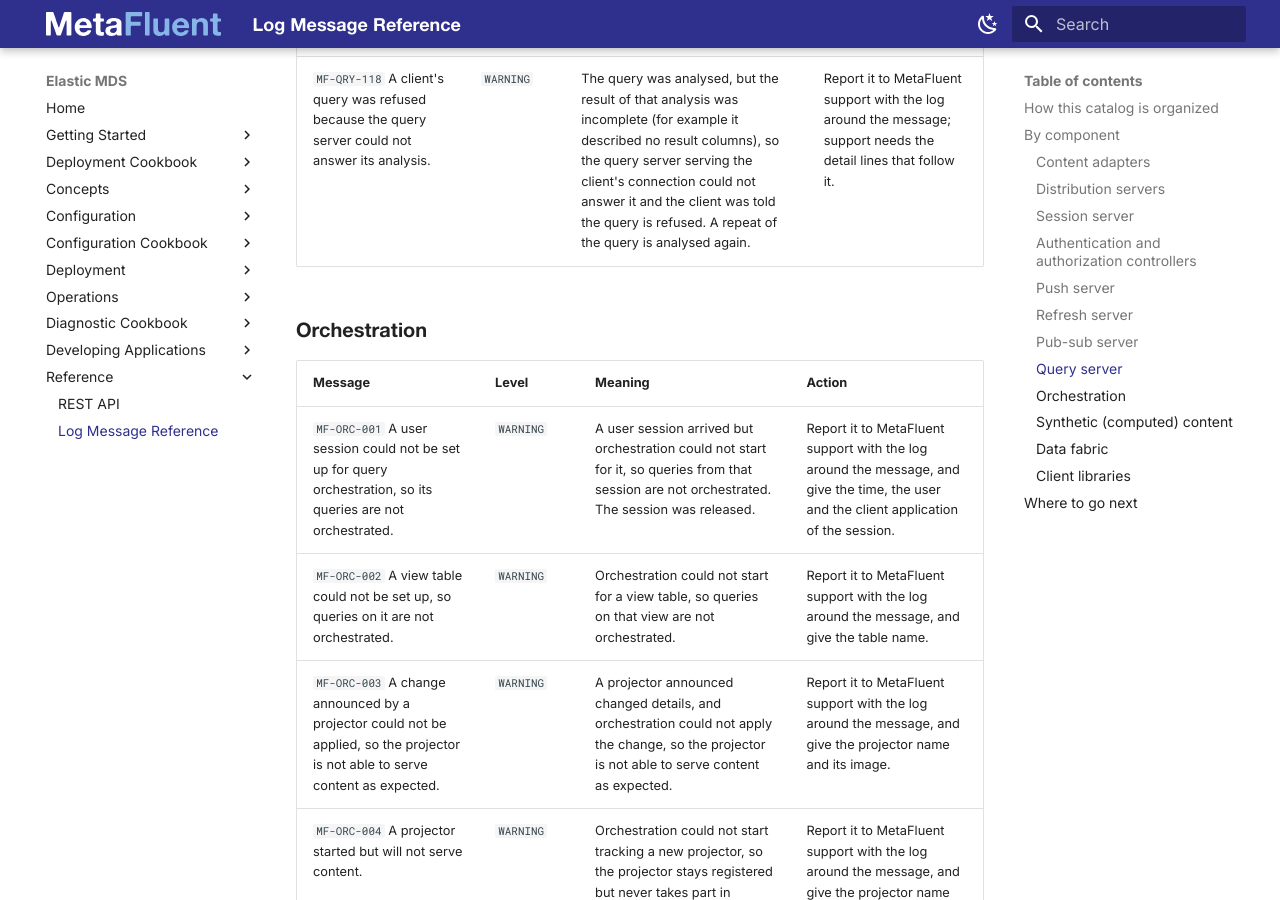
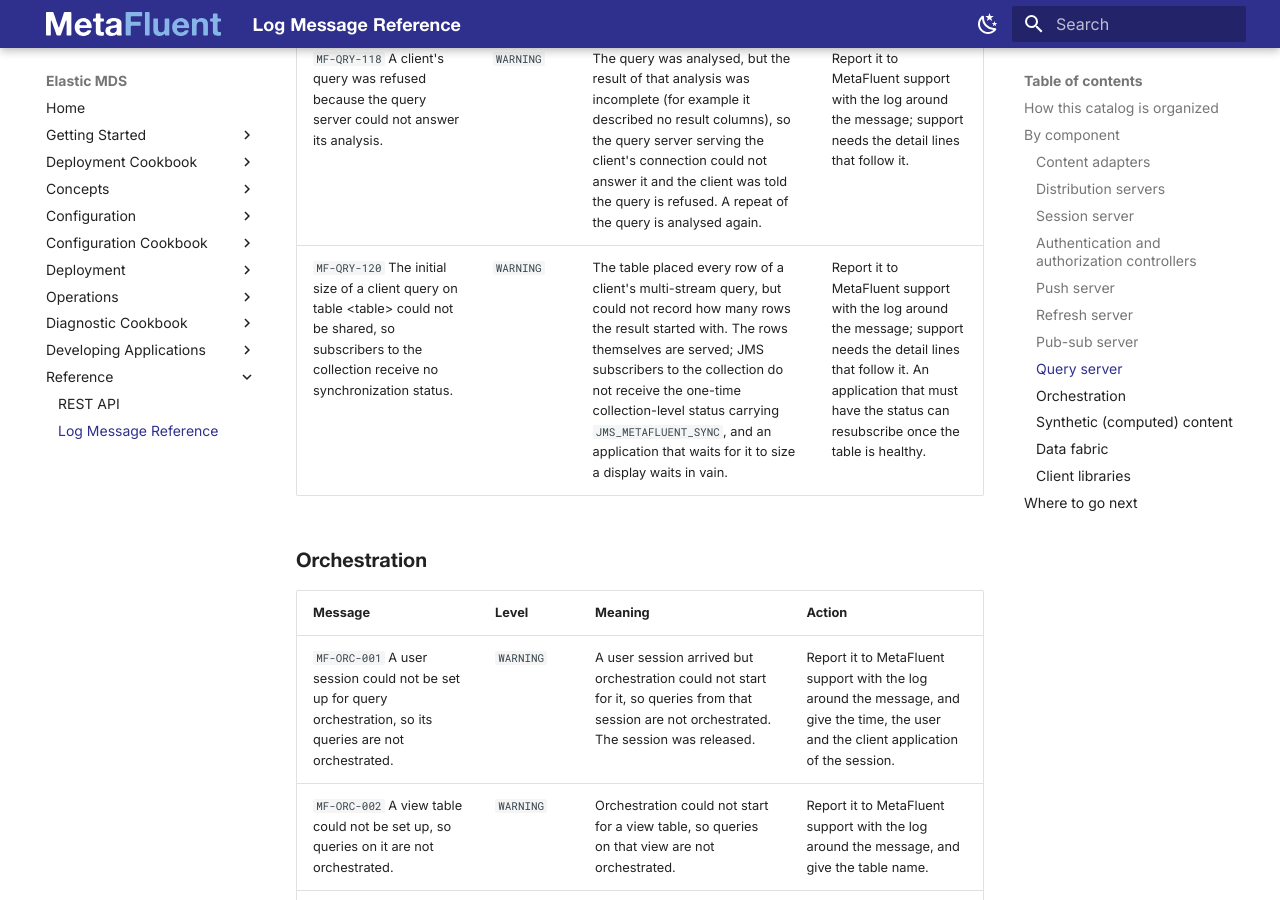
Before and after one commit to MetaFluent/ElasticMDS-docs, an MkDocs documentation site: the page built from docs/Log-Message-Reference.md, in a window 1280 px wide and 900 px high, scrolled down 34613 px. Built offline with MkDocs 1.6.1 and Material for MkDocs 9.7.7, drawn with Linux system fonts in a browser that asks for light colours; the version menu is left out.

Commit message:
Log Message Reference: MF-QRY-120, the initial size of a query that could not be shared (MetaFluent/IssueTracking#1742)
https://github.com/MetaFluent/IssueTracking/issues/1742

Co-Authored-By: Claude Fable 5.1 <noreply@anthropic.com>
Claude-Session: https://claude.ai/code/session_01G11mkgc1gfyZNxiydBPdA3

```diff
--- a/docs/Log-Message-Reference.md
+++ b/docs/Log-Message-Reference.md
@@ -234,6 +234,7 @@ The file-based controllers that decide who may sign in and what each user may re
 | `MF-QRY-116` Cleanup after a client query failed; some leftover query data may remain on this node. | `WARNING` | When a client query ended, removing its analysis or something it published failed, so leftover data may remain. | Report it to MetaFluent support with the log around the message; support needs the detail lines that follow it. |
 | `MF-QRY-117` A client's query was refused because the query server could not read its analysis. | `WARNING` | The query was analysed, but the query server serving the client's connection could not read the result of that analysis, so the client was told the query is refused. A repeat of the query is analysed again. | Report it to MetaFluent support with the log around the message; support needs the detail lines that follow it. |
 | `MF-QRY-118` A client's query was refused because the query server could not answer its analysis. | `WARNING` | The query was analysed, but the result of that analysis was incomplete (for example it described no result columns), so the query server serving the client's connection could not answer it and the client was told the query is refused. A repeat of the query is analysed again. | Report it to MetaFluent support with the log around the message; support needs the detail lines that follow it. |
+| `MF-QRY-120` The initial size of a client query on table &lt;table&gt; could not be shared, so subscribers to the collection receive no synchronization status. | `WARNING` | The table placed every row of a client's multi-stream query, but could not record how many rows the result started with. The rows themselves are served; JMS subscribers to the collection do not receive the one-time collection-level status carrying `JMS_METAFLUENT_SYNC`, and an application that waits for it to size a display waits in vain. | Report it to MetaFluent support with the log around the message; support needs the detail lines that follow it. An application that must have the status can resubscribe once the table is healthy. |
 <!-- generated: query-server end -->
 
 ### Orchestration
```
